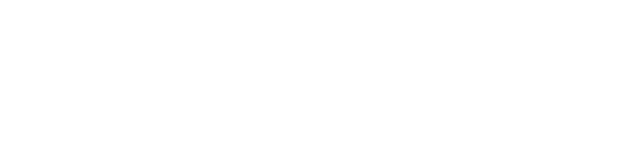
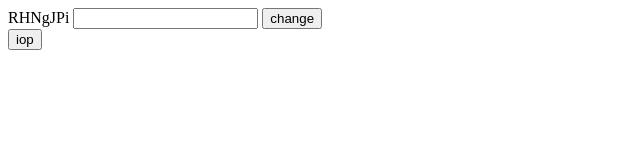
Before and after one commit to nahidhk/GitHub-Profile-viewer, a plain HTML site: page index.html in a window 1280 px wide. Shown: the whole page, without its empty margins (0-640 px from the left). Drawn offline with Linux system fonts and the light colour scheme.

Commit message:
set robots js

```diff
--- a/index.html
+++ b/index.html
@@ -7,13 +7,14 @@
   <title>RobotJs</title>
 </head>
 <body>
-<div class="nav">
 
-</div>
-</nav>
+<span id="rbcalculator">
+</span>
+<input id="outpouvaluecal" type="text">
+<button onclick="uuio()">change</button><br>
+<button onclick="okiop()">iop</button>
 
 <!-- robot's  js -->
-
 <script src="robotsjs.main.js"></script>
 </body>
 
--- a/robotsjs.main.js
+++ b/robotsjs.main.js
@@ -1 +1,26 @@
-console.log('robotsJS')
+console.log('robotsJS');
+
+function gRobotsgvn(length) {
+  const characters = 'ABCDEFGHIJKLMNOPQRSTUVWXYZabcdefghijklmnopqrstuvwxyz0123456789';
+  let result = '';
+  for (let i = 0; i < length; i++) {
+    result += characters.charAt(Math.floor(Math.random() * characters.length));
+  }
+  document.getElementById('rbcalculator').innerHTML = result; // Set result as innerHTML
+  return result;
+}
+
+// Call the function with desired length
+gRobotsgvn(7);
+const star7 = gRobotsgvn(7);
+function uuio(){
+  gRobotsgvn(7);
+}
+function okiop() {
+  const noip = document.getElementById('outpouvaluecal').value;
+
+if (star7 === noip) {
+  alert('okip')
+}
+
+}
```
Also changed, not shown: robot.ttf (added).
